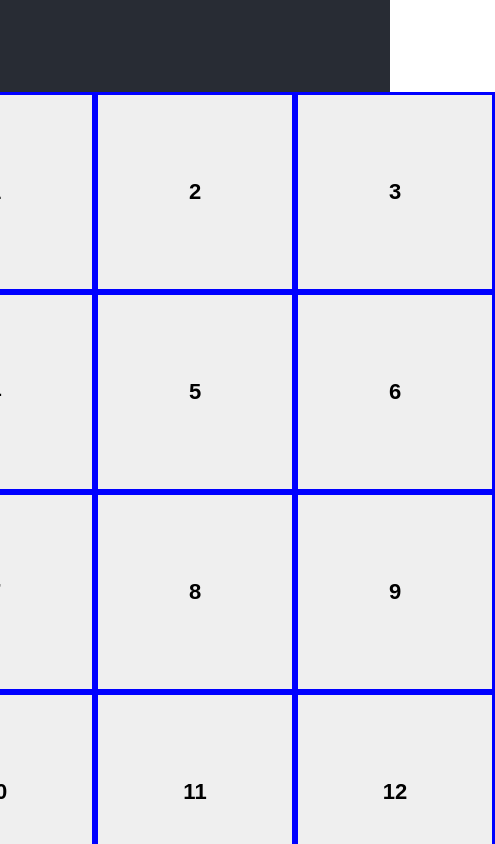
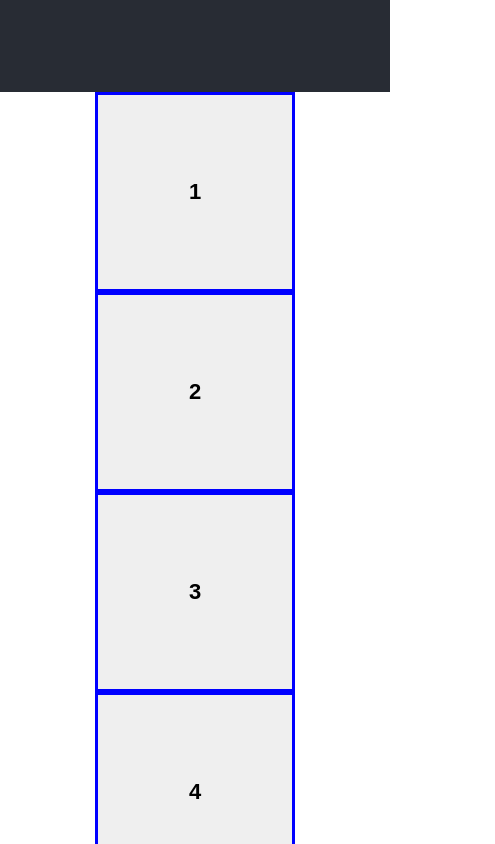
Before and after one commit to AlfieDarko/which-fe-techtest, a React (Create React App) app: page / in a window 390 px wide. Shown: the top 844 px of the page, 495 px wide, since content can reach past the window. Built offline with nearby package versions, Linux system fonts and the light colour scheme.

Commit message:
Updated the Grid component with propTypes and media-queries for mob, tablet and desktop

```diff
--- a/src/Components/Grid/grid.scss
+++ b/src/Components/Grid/grid.scss
@@ -1,6 +1,14 @@
 .grid {
   display: grid;
-  grid-template-columns: 200px 200px 200px;
+  grid-template-columns: 200px ;
   grid-auto-flow: row;
   justify-content: center;
+
+  @media only screen and (min-width : 768px) {
+    grid-template-columns: 200px 200px;
+  }
+
+  @media only screen and (min-width : 1200px) {
+    grid-template-columns: 200px 200px 200px;
+  }
 }
```
Also changed, not shown: src/Components/Grid/index.js (+6 -2 lines).
